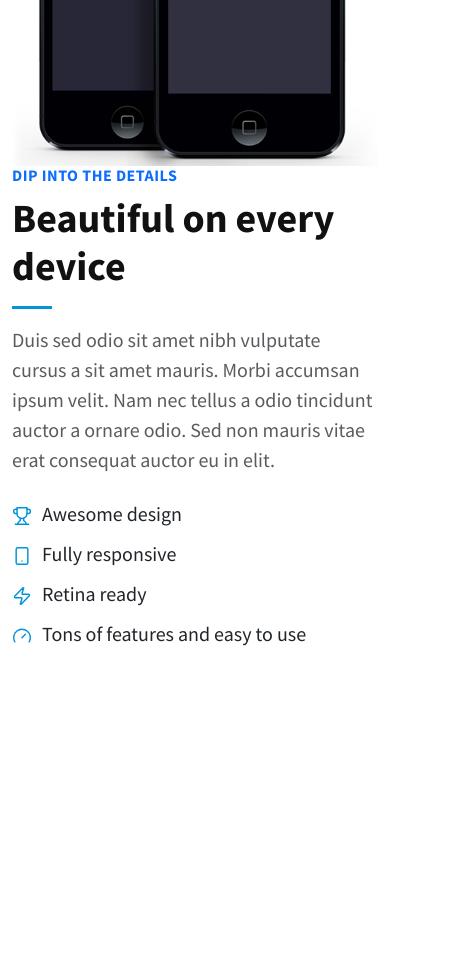
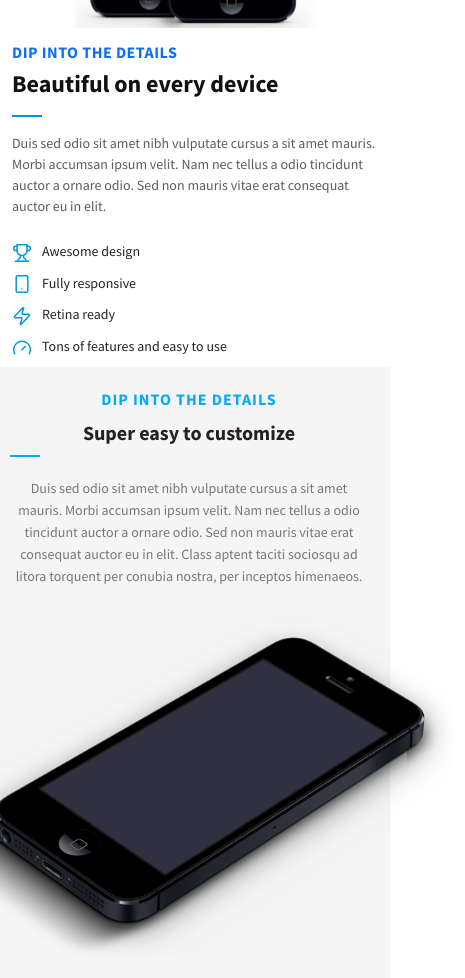
Before and after one commit to bliosha/5maket, a React (Vite) app: page / in a window 390 px wide. Shown: the part 3240-4218 px from the top of the page, 465 px wide, since content can reach past the window. Before the commit the page ends 3953 px from the top, so only its background shows below. Built offline with nearby package versions, Linux system fonts and the light colour scheme.

Commit message:
add customSection

```diff
--- /dev/null
+++ b/src/components/CustomSection.jsx
@@ -0,0 +1,38 @@
+import React from "react";
+import "../sass/components/CustomSection.scss";
+import phone from "../assets/img/laid-phone2.png";
+
+const CustomSection = () => {
+    return (
+        <section className="custom-section">
+            <div className="container">
+                <div className="row align-items-center">
+                    {/* Ліва частина: текст */}
+                    <div className="col-md-6 text-content">
+                        <p className="details">DIP INTO THE DETAILS</p>
+                        <h2 className="title">Super easy to customize</h2>
+                        <div className="underline"></div>
+                        <p className="description">
+                            Duis sed odio sit amet nibh vulputate cursus a sit amet mauris.
+                            Morbi accumsan ipsum velit. Nam nec tellus a odio tincidunt auctor
+                            a ornare odio. Sed non mauris vitae erat consequat auctor eu in elit.
+                            Class aptent taciti sociosqu ad litora torquent per conubia nostra,
+                            per inceptos himenaeos.
+                        </p>
+                    </div>
+
+                    {/* Права частина: телефон */}
+                    <div className="col-md-6 image-content">
+                        <img
+                            src={phone}
+                            alt="Smartphone"
+                            className="phone-image"
+                        />
+                    </div>
+                </div>
+            </div>
+        </section>
+    );
+};
+
+export default CustomSection;
--- a/src/js/main.jsx
+++ b/src/js/main.jsx
@@ -6,6 +6,7 @@ import 'bootstrap/dist/css/bootstrap.min.css';
 import HeroSection from "../components/HeroSection.jsx";
 import FeaturesSection from "../components/Features.jsx";
 import DeviceSection from "../components/DeviceSection.jsx";
+import CustomSection from "../components/CustomSection.jsx";
 
 
 createRoot(document.getElementById('root')).render(
@@ -14,5 +15,6 @@ createRoot(document.getElementById('root')).render(
       <HeroSection/>
       <FeaturesSection/>
       <DeviceSection />
+      <CustomSection />
   </StrictMode>,
 )
--- /dev/null
+++ b/src/sass/components/CustomSection.scss
@@ -0,0 +1,101 @@
+@import url('https://fonts.googleapis.com/css2?family=Source+Sans+Pro:wght@400;600;700&display=swap');
+
+.custom-section {
+  font-family: 'Source Sans Pro', sans-serif;
+  background: #f5f5f5;
+  padding: 20px 10px;
+  position: relative;
+  z-index: 1;
+
+  .container {
+    max-width: 1170px;
+  }
+
+  .text-content {
+    padding-left: 30px; // Зсув тексту лівіше
+
+    .details {
+      color: #00aaff;
+      font-weight: 700;
+      font-size: 16px;
+      letter-spacing: 1px;
+      text-transform: uppercase;
+      margin-bottom: 10px;
+    }
+
+    .title {
+      font-size: 38px;
+      font-weight: 700;
+      color: #222;
+      margin-bottom: 10px;
+    }
+
+    .underline {
+      width: 30px;
+      height: 2px;
+      background-color: #00aaff;
+      margin-bottom: 20px;
+    }
+
+    .description {
+      color: #777;
+      font-size: 20px;
+      line-height: 30px;
+    }
+  }
+
+  .image-content {
+    display: flex;
+    justify-content: center;
+    margin-top: 30px;
+    position: relative;
+
+    .phone-image {
+      max-width: 150%;
+      height: auto;
+      margin-top: -80px;
+      transform: translateX(60px); // Зсув правіше
+    }
+  }
+
+  // Адаптивність
+  @media (max-width: 767.98px) {
+    .text-content {
+      text-align: center;
+      padding-left: 0;
+
+      .title {
+        font-size: 24px;
+      }
+
+      .description {
+        font-size: 15px;
+      }
+    }
+
+    .image-content {
+      margin-top: 20px;
+
+      .phone-image {
+        margin-top: -40px;
+        transform: translateX(30px); // Менший зсув
+      }
+    }
+  }
+
+  @media (max-width: 575.98px) {
+    .text-content .title {
+      font-size: 20px;
+    }
+
+    .text-content .description {
+      font-size: 14px;
+      line-height: 22px;
+    }
+
+    .image-content .phone-image {
+      margin-top: -30px;
+      transform: translateX(10px); // Ще менший зсув
+    }
+  }
+}
--- a/src/sass/components/DeviceSection.scss
+++ b/src/sass/components/DeviceSection.scss
@@ -5,6 +5,7 @@
   font-family: 'Source Sans Pro', sans-serif;
   background-color: #fff;
   border-top: 1px solid #e5e5e5; // сіра полоска зверху
+  margin-bottom: -55px;
 
   .phones-image {
     max-width: 100%;
@@ -29,6 +30,7 @@
     height: 3px;
     background-color: #0094d9;
   }
+
   p{
     font-size: 20px;
   }
@@ -43,4 +45,51 @@
       }
     }
   }
+
+  /* Responsive styles */
+  @media (max-width: 768px) {
+    h2 {
+      font-size: 30px;
+    }
+
+    p {
+      font-size: 16px;
+    }
+
+    .text-feature-list {
+      li {
+        font-size: 16px;
+      }
+    }
+
+    .phones-image {
+      max-height: 400px;
+      padding-bottom: 15px;
+    }
+  }
+
+  @media (max-width: 480px) {
+    h2 {
+      font-size: 24px;
+    }
+
+    p {
+      font-size: 14px;
+    }
+
+    .text-feature-list {
+      li {
+        font-size: 14px;
+      }
+    }
+
+    .phones-image {
+      max-height: 300px;
+    }
+
+    .divider {
+      width: 30px;
+      height: 2px;
+    }
+  }
 }
```
